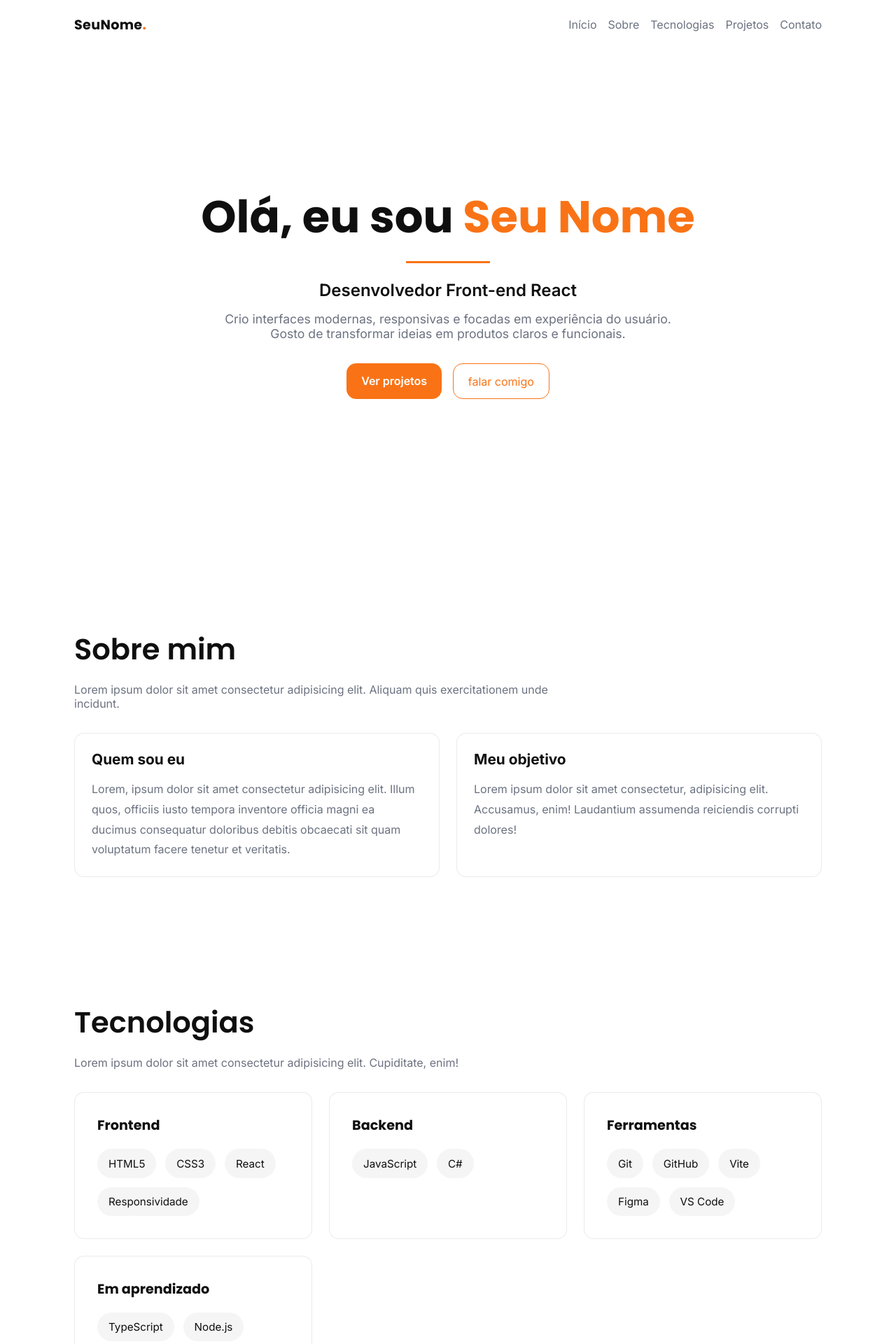
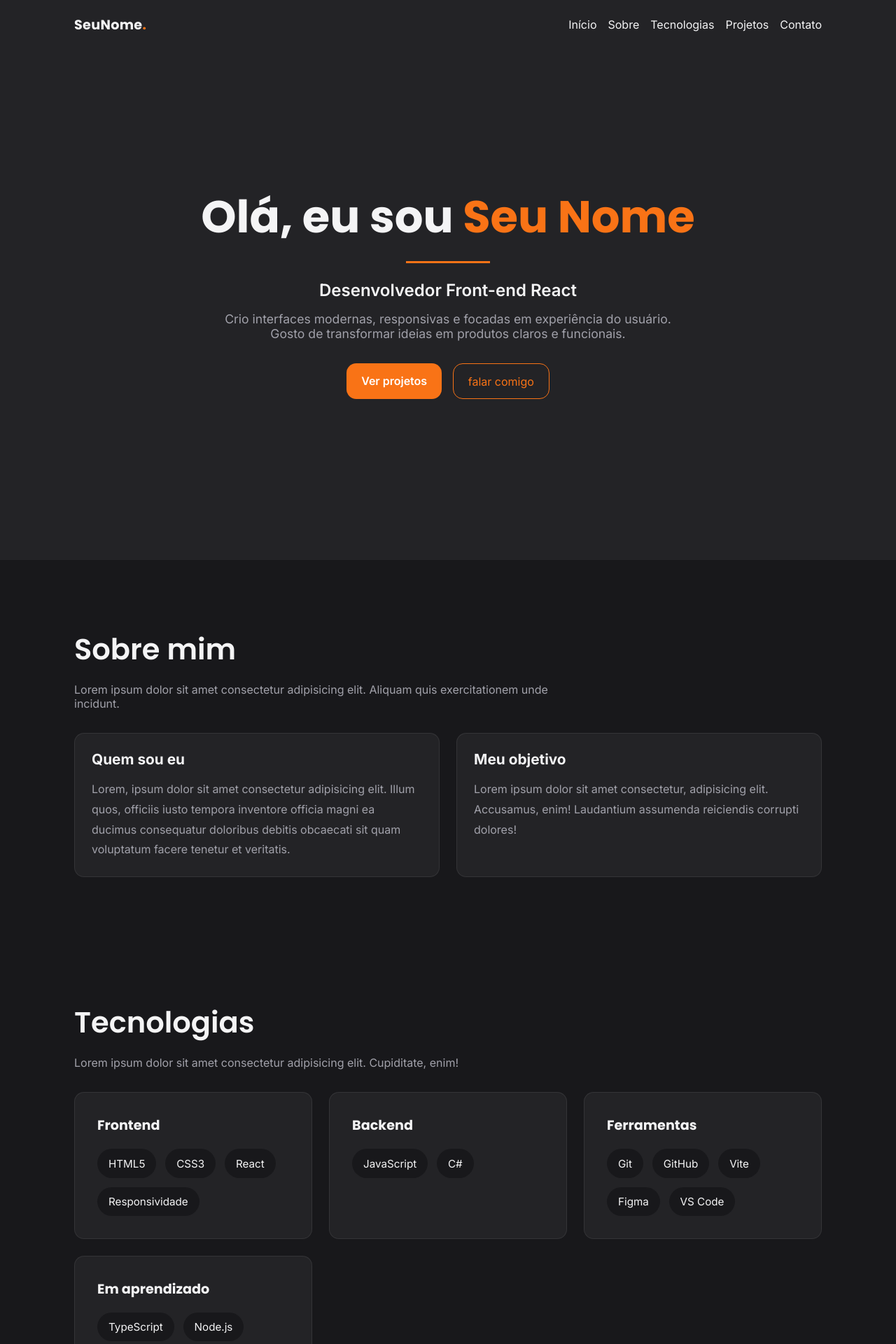
Before and after one commit to marcoshjunior/Meu-Portifolio-React, a React (Vite) app in the folder portifolio-react/: page / in a window 1280 px wide. Shown: the top 1920 px of the page at 70% size. Built offline with nearby package versions, Linux system fonts and the light colour scheme.

Commit message:
mundando o estilo para cinza

```diff
--- a/portifolio-react/src/components/About/About.module.css
+++ b/portifolio-react/src/components/About/About.module.css
@@ -9,12 +9,11 @@
   padding: 1.5rem;
   border: 1px solid var(--border);
   border-radius: var(--radius);
-  background: white;
+  background: var(--bg-soft);
   transition: 0.25s ease;
 }
 .card:hover {
   transform: translateY(-4px);
-  border-color: rgba(249, 115, 22, 0.2);
 }
 .card h3 {
   font-family: "Poppins" sans-serif;
@@ -23,7 +22,7 @@
   margin-bottom: 1rem;
 }
 .card p {
-  color: var(--text-muted);
+  color: var(--text-second);
   line-height: 1.8;
   margin: 0;
 }
--- a/portifolio-react/src/components/Hero/Hero.module.css
+++ b/portifolio-react/src/components/Hero/Hero.module.css
@@ -5,25 +5,12 @@
   display: flex;
   align-items: center;
   text-align: center;
+  background: var(--bg-soft);
 }
 
 .content {
   width: 100%;
 }
-
-/*
-.badge {
-  display: inline-flex;
-  align-items: center;
-  gap: 0.5rem;
-  padding: 0.45rem 0.85rem;
-  border-radius: 999px;
-  background: rgba(56, 189, 248, 0.12);
-  color: var(--primary);
-  font-size: 0.95rem;
-  margin-bottom: 1.25rem;
-}
-*/
 
 h1 {
   font-family: "Poppins", sans-serif;
@@ -56,7 +43,7 @@ h2 {
 
 .subtitle {
   max-width: 650px;
-  color: var(--text-muted);
+  color: var(--text-second);
   font-size: 1.1rem;
   margin: auto;
 }
--- a/portifolio-react/src/components/Navbar/Navbar.module.css
+++ b/portifolio-react/src/components/Navbar/Navbar.module.css
@@ -12,7 +12,7 @@
 }
 
 .scrolled {
-  background: white;
+  background: var(--bg);
   border-bottom: 1px solid var(--border);
 }
 
@@ -43,7 +43,7 @@
   top: 70px;
   left: 0;
   width: 100%;
-  background: white;
+  background: var(--bg);
   border-bottom: 1px solid var(--border);
   padding: 1rem;
   gap: 1rem;
@@ -56,12 +56,12 @@
 .nav a {
   width: 100%;
   max-width: 250px;
-  color: var(--text-muted);
+  color: var(--text);
   font-size: 1rem;
   transition: 0.25s ease;
 }
 .nav a:hover {
-  color: var(--text);
+  color: var(--primary);
 }
 
 .open {
--- a/portifolio-react/src/components/ProjectCard/ProjectCard.module.css
+++ b/portifolio-react/src/components/ProjectCard/ProjectCard.module.css
@@ -4,12 +4,12 @@
   border: 1px solid var(--border);
   border-radius: var(--radius);
   overflow: hidden;
-  background: white;
+  background: var(--bg-soft);
   transition: 0.25s ease;
 }
 .card:hover {
   transform: translateY(-4px);
-  background: rgba(249, 115, 22, 0.2);
+  background: var(--bg);
 }
 
 .imageWrapper {
@@ -36,7 +36,7 @@
   font-size: 1.3rem;
 }
 .content p {
-  color: var(--text-muted);
+  color: var(--text-second);
   line-height: 1.7;
   margin-bottom: 1.5rem;
 }
@@ -48,7 +48,7 @@
   margin-bottom: 1.5rem;
 }
 .stack span {
-  background: #f5f5f5;
+  background: var(--bg);
   padding: 0.6rem 0.9rem;
   border-radius: 999px;
   font-size: 0.9rem;
--- a/portifolio-react/src/components/Technologies/Technologies.module.css
+++ b/portifolio-react/src/components/Technologies/Technologies.module.css
@@ -9,12 +9,11 @@
   padding: 2rem;
   border: 1px solid var(--border);
   border-radius: var(--radius);
-  background: white;
+  background: var(--bg-soft);
   transition: 0.25s ease;
 }
 .card:hover {
   transform: translateY(-4px);
-  border-color: rgba(249, 115, 22, 0.2);
 }
 .card h3 {
   font-family: "Poppins", sans-serif;
@@ -30,7 +29,7 @@
 .tags span {
   padding: 0.7rem 1rem;
   border-radius: 999px;
-  background: #f5f5f5;
+  background: var(--bg);
   color: var(--text);
   font-size: 0.95rem;
   transition: 0.25s ease;
--- a/portifolio-react/src/styles/globals.css
+++ b/portifolio-react/src/styles/globals.css
@@ -1,19 +1,21 @@
 @import url("https://fonts.googleapis.com/css2?family=Inter:wght@400;500;600;700;800&family=Poppins:wght@600;700;800&display=swap");
 
 :root {
-  --bg: #ffffff;
-  --bg-soft: #f5f5f5;
+  --bg: #18181b;
+  --bg-soft: #232326;
 
-  --card: #1f2937;
+  --card: #27272a;
   --card-hover: #273244;
 
-  --text: #0f0f0f;
-  --text-muted: #6b7280;
+  --text: #f4f4f5;
+  --text-second: #a1a1aa;
 
   --primary: #f97316;
   --primary-hover: #ea580c;
 
-  --border: rgba(0, 0, 0, 0.08);
+  --border: rgba(255, 255, 255, 0.08);
+
+  --shadow-soft: 0 2px 10px rgba(0, 0, 0, 0.03);
 
   --radius: 14px;
   --container: 1100px;
@@ -70,6 +72,6 @@ textarea {
 
 .sectionSubtitle {
   max-width: 700px;
-  color: var(--text-muted);
+  color: var(--text-second);
   margin-bottom: 2rem;
 }
```
